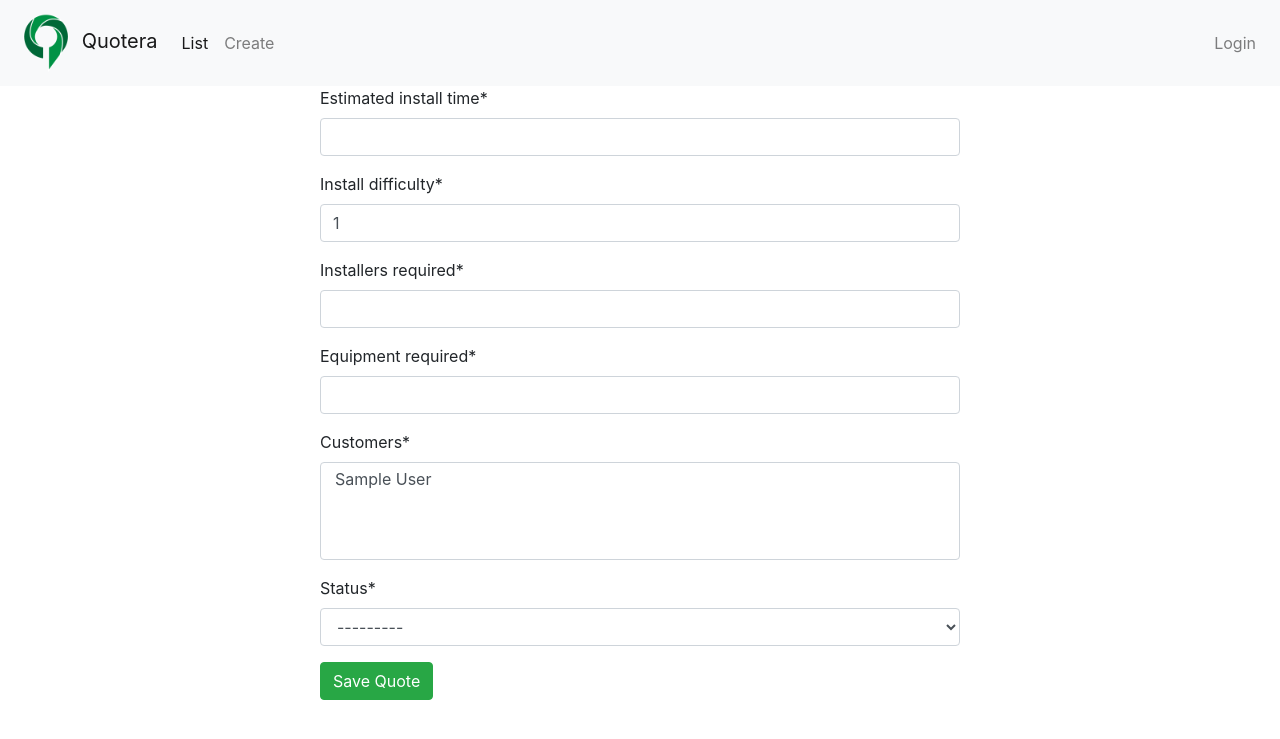
After one commit to alexyoung612/Quotera, a Django app: page /quotes/create/ in a window 1280 px wide. The commit adds this page. Shown: the top 739 px of the page. Run offline with Django 3.2, Linux system fonts and the light colour scheme; tables that the repository leaves empty hold one stand-in row (values such as "Sample post"); some libraries are stand-ins or nearby versions.

Commit message:
added create page

```diff
--- a/main/templates/main/base.html
+++ b/main/templates/main/base.html
@@ -11,7 +11,7 @@
 <body>
     <nav class="navbar navbar-expand-lg navbar-light bg-light">
         <a class="navbar-brand" href="{% url 'main:home' %}">
-            <img src="{% static 'main/images/quotera_logo_300x300.png' %}" width="75" height="75" alt="Company Logo">
+            <img src="{% static 'main/images/quotera_logo_300x300.png' %}" width="60" height="60" alt="Company Logo">
             Quotera
         </a>
         <button class="navbar-toggler" type="button" data-toggle="collapse" data-target="#collapsingNavbar">
@@ -24,7 +24,7 @@
                 <a class="nav-link" href="{% url 'quotes:index' %}">List</a>
               </li>
               <li class="nav-item">
-                <a class="nav-link" href="#">Create</a>
+                <a class="nav-link" href="{% url 'quotes:create' %}">Create</a>
               </li>
             </ul>
             <ul class="navbar-nav ml-auto">
--- /dev/null
+++ b/quotes/templates/quotes/quote_form.html
@@ -0,0 +1,11 @@
+{% extends 'main/base.html' %}
+
+{% load crispy_forms_tags %}
+
+{% block content %}
+  <form method="post">
+    {% csrf_token %}
+    {{ form|crispy }}
+    <button type="submit" class="btn btn-success">Save Quote</button>
+  </form>
+{% endblock %}
--- a/quotes/urls.py
+++ b/quotes/urls.py
@@ -6,6 +6,7 @@ app_name = 'quotes'
 
 urlpatterns = [
     path('', views.index, name='index'),
+    path('create/', views.QuoteCreateView.as_view(), name='create'),
     path('<int:quote_id>/', views.detail, name='detail'),
     path('<int:quote_id>/email_draft/', views.email_draft, name='email draft'),
 ]
--- a/quotes/views.py
+++ b/quotes/views.py
@@ -1,5 +1,8 @@
 from django.http import HttpResponse, Http404
 from django.shortcuts import get_object_or_404, render
+from django.views.generic import CreateView
+from django.urls import reverse
+
 from .models import Quote
 
 def index(request):
@@ -14,3 +17,21 @@ def detail(request, quote_id):
 def email_draft(request, quote_id):
     response = "You're looking at the email draft of quote %s."
     return HttpResponse(response % quote_id)
+
+class QuoteCreateView(CreateView):
+    model = Quote
+    fields = (
+        'estimated_install_time',
+        'install_difficulty',
+        'installers_required',
+        'equipment_required',
+        'customers',
+        'status',
+    )
+
+    def form_valid(self, form):
+        form.instance.written_by = self.request.user
+        return super(QuoteCreateView, self).form_valid(form)
+
+    def get_success_url(self):
+            return reverse('quotes:detail', args=[str(self.object.id)])
```
